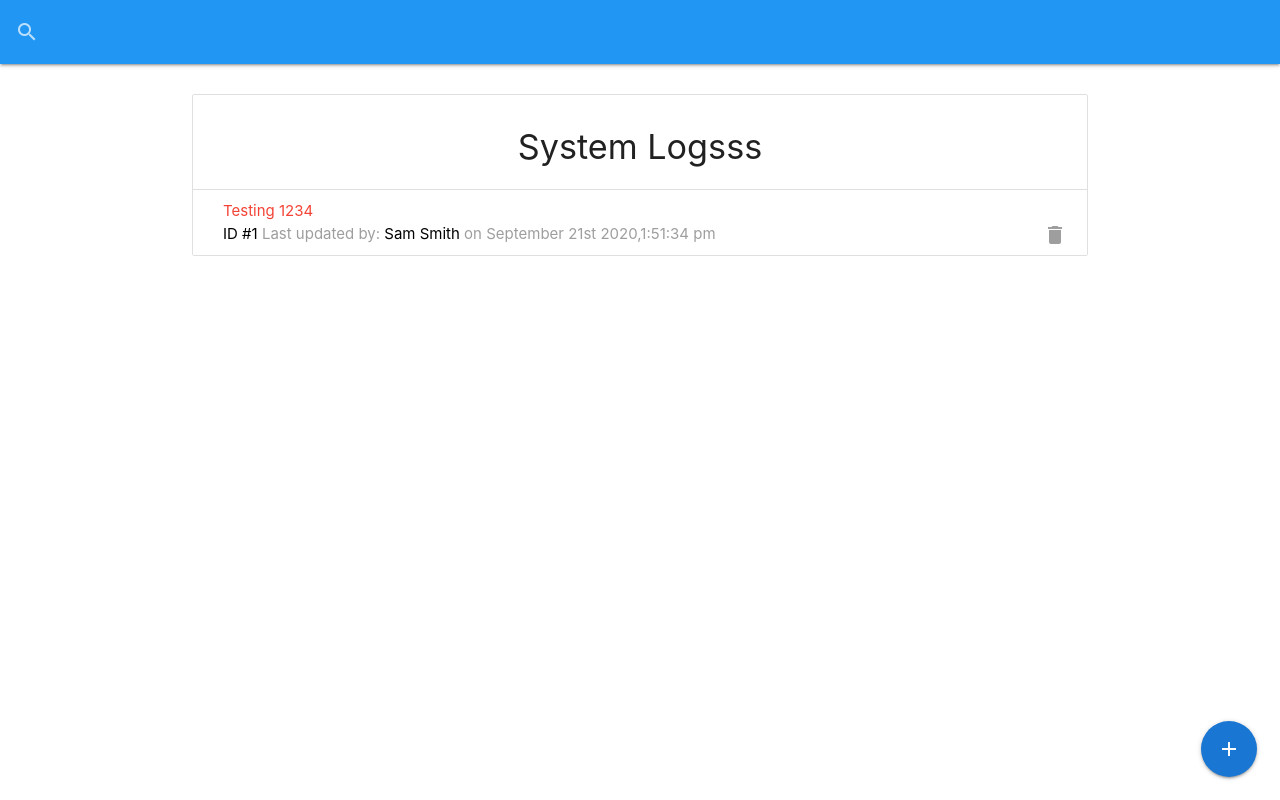
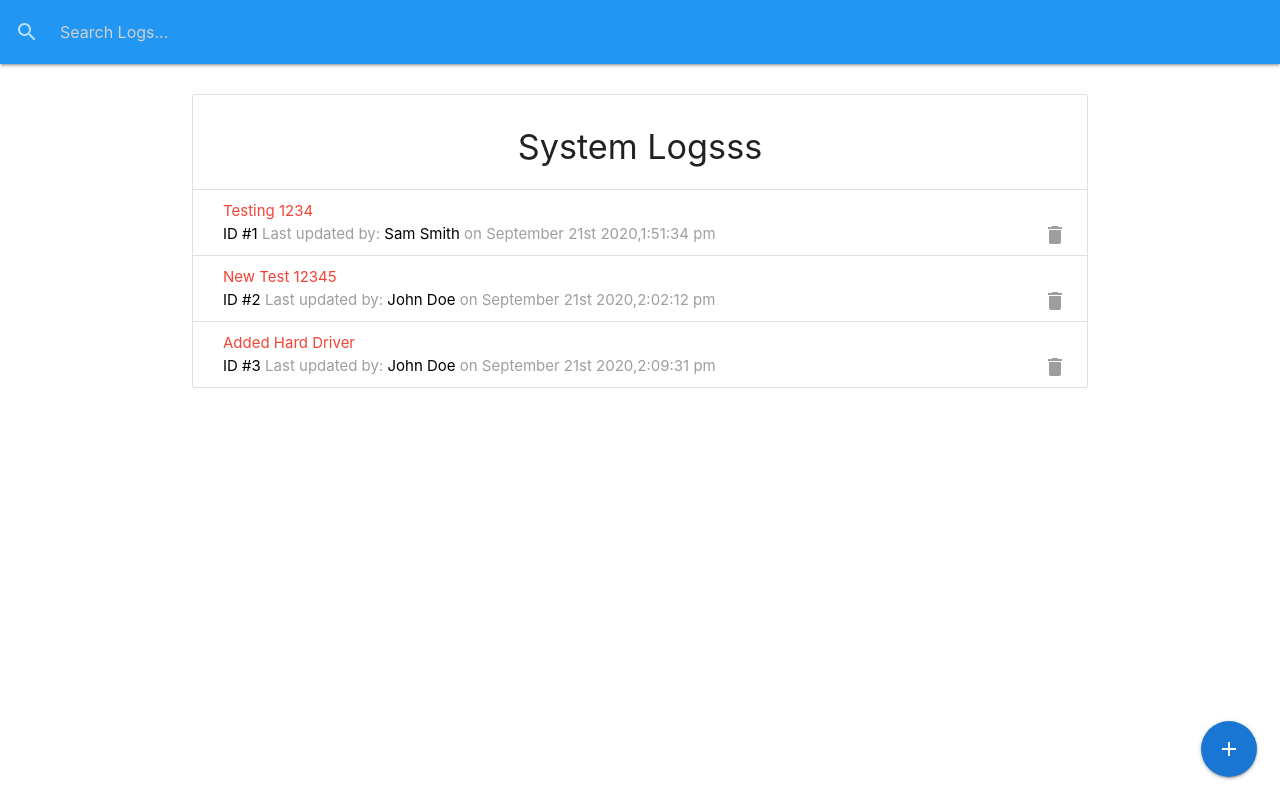
Before and after one commit to MarkoNS1990/IT-logger, a React (Create React App) app: page / in a window 1280 px wide. Built offline with nearby package versions, Linux system fonts and the light colour scheme; data requests are answered from the project's data file.

Commit message:
finished search option

```diff
--- a/db.json
+++ b/db.json
@@ -6,6 +6,20 @@
       "attention": true,
       "tech": "Sam Smith",
       "date": "2020-09-21T13:51:34.227Z"
+    },
+    {
+      "message": "New Test 12345",
+      "attention": true,
+      "tech": "John Doe",
+      "date": "2020-09-21T14:02:12.037Z",
+      "id": 2
+    },
+    {
+      "message": "Added Hard Driver",
+      "attention": true,
+      "tech": "John Doe",
+      "date": "2020-09-21T14:09:31.085Z",
+      "id": 3
     }
   ],
   "techs": [
--- a/src/actions/logActions.js
+++ b/src/actions/logActions.js
@@ -7,6 +7,7 @@
   SET_CURRENT,
   CLEAR_CURRENT,
   UPDATE_LOG,
+  SEARCH_LOGS,
 } from "./types";
 
 //add new log
@@ -99,6 +100,26 @@
     });
   }
 };
+//Search logs
+export const searchLogs = (text) => async (dispatch) => {
+  try {
+    setLoading();
+
+    const res = await fetch(`/logs?q=${text}`);
+    const data = await res.json();
+
+    dispatch({
+      type: SEARCH_LOGS,
+      payload: data,
+    });
+  } catch (err) {
+    dispatch({
+      type: LOGS_ERROR,
+      payload: err.response.data,
+    });
+  }
+};
+
 //Set current log
 export const setCurrent = (log) => {
   return {
--- a/src/components/layout/SearchBar.js
+++ b/src/components/layout/SearchBar.js
@@ -1,12 +1,26 @@
-import React from "react";
+import React, { useRef } from "react";
+import { connect } from "react-redux";
+import { searchLogs } from "../../actions/logActions";
+import PropTypes from "prop-types";
 
-const SearchBar = () => {
+const SearchBar = ({ searchLogs }) => {
+  const text = useRef("");
+
+  const onChange = (e) => {
+    searchLogs(text.current.value);
+  };
   return (
     <nav style={{ marginBottom: "30px" }} className="blue">
       <div className="nav-wrapper">
         <form>
           <div className="input-field">
-            <input id="search" type="search" />
+            <input
+              id="search"
+              type="search"
+              placeholder="Search Logs..."
+              ref={text}
+              onChange={onChange}
+            />
             <label className="label-icon" html-for="search">
               <i className="material-icons">search</i>
             </label>
@@ -17,5 +31,8 @@
     </nav>
   );
 };
+SearchBar.propTypes = {
+  searchLogs: PropTypes.func.isRequired,
+};
 
-export default SearchBar;
+export default connect(null, { searchLogs })(SearchBar);
--- a/src/reducers/logReducer.js
+++ b/src/reducers/logReducer.js
@@ -7,6 +7,7 @@
   CLEAR_CURRENT,
   SET_CURRENT,
   UPDATE_LOG,
+  SEARCH_LOGS,
 } from "../actions/types";
 
 const initialState = {
@@ -58,6 +59,11 @@
         logs: state.logs.filter((log) => log.id !== action.payload),
         loading: false,
       };
+    case SEARCH_LOGS:
+      return {
+        ...state,
+        logs: action.payload,
+      };
     case UPDATE_LOG:
       return {
         ...state,
```
